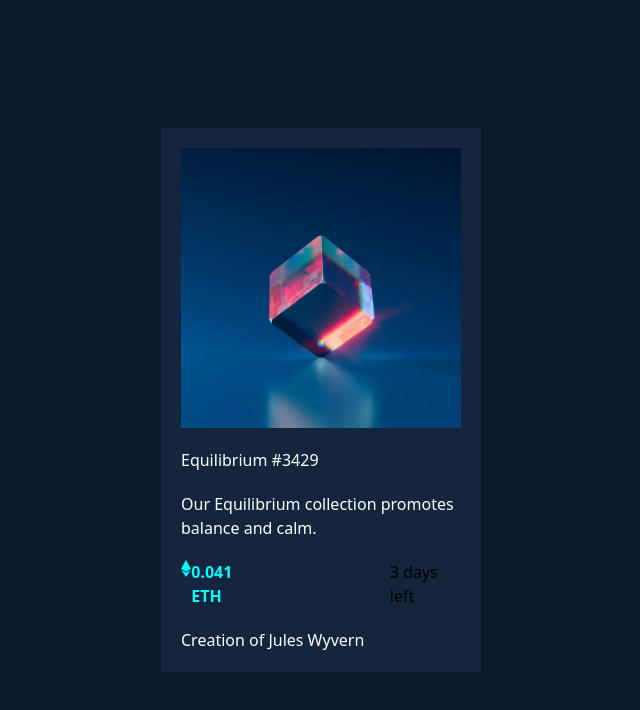
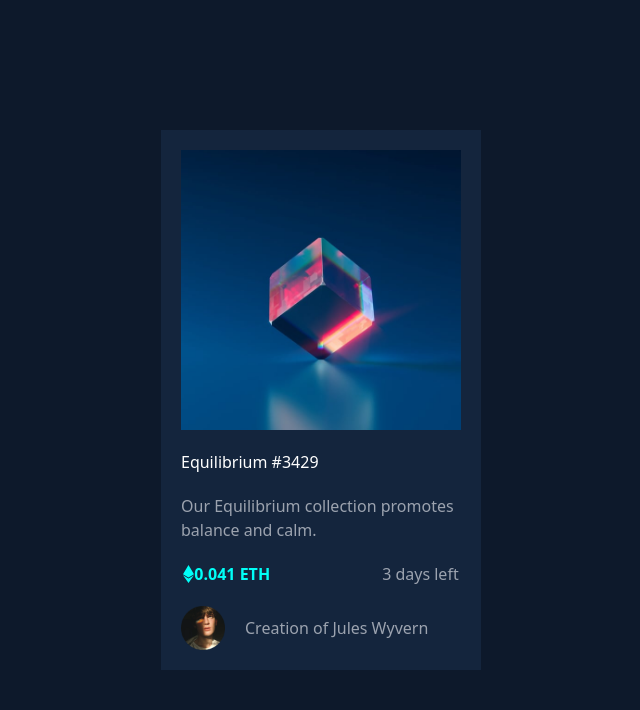
Before and after one commit to MrSagarRB/NFT-preview-card, a plain HTML site: page index.html in a window 1280 px wide. Shown: the whole page, without its empty margins (319-959 px from the left). Drawn offline with nearby package versions, Linux system fonts and the light colour scheme.

Commit message:
Add files via upload

```diff
--- a/index.html
+++ b/index.html
@@ -77,25 +77,31 @@
 
 
 
-<div><p class=" text-white">  Our Equilibrium collection promotes balance and calm. </p></div>
-<div class="flex flex-row space-x-32 items-center justify-center">
+<div><p class="text-gray-400">  Our Equilibrium collection promotes balance and calm. </p></div>
+<div class="flex flex-row space-x-28 items-center justify-center">
 
-  <div class="flex" >
+  <div class="flex items-center" >
     <div> <img src="./images/icon-ethereum.svg" alt=""></div>
   <div class="c2 font-bold "> 0.041 ETH</div>
 </div>
 
 
 
-  <div> 3 days left</div>
+  <div class="text-gray-400"> 3 days left</div>
 
 
 
 
 </div>
-<div class="text-white">  Creation of Jules Wyvern</div>
 
 
+
+<div class="flex items-center  text-center space-x-5">
+
+  <div class="h-11 w-11"> <img src="./images/image-avatar.png" alt=""></div>
+<div class="text-gray-400">  Creation of <span class="hover:text-red-500"> Jules Wyvern</span> </div>
+
+</div>
 
 
 
```
